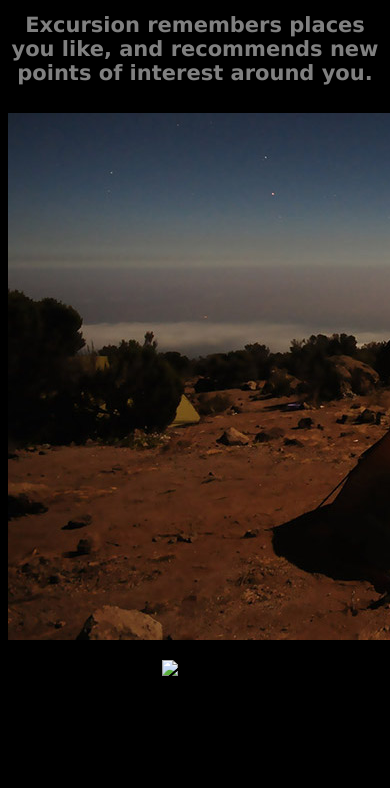
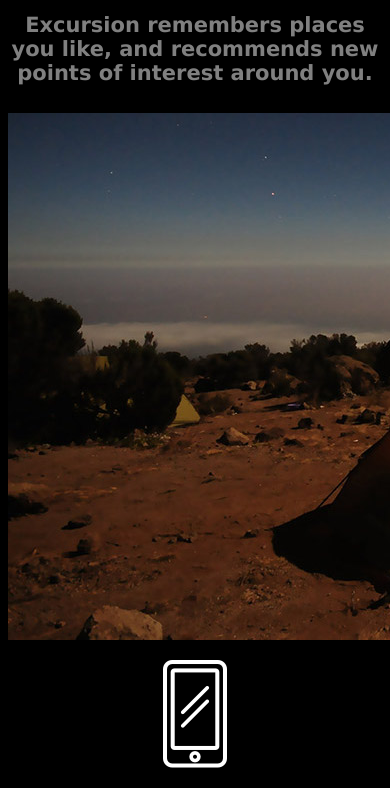
Before and after one commit to yannickpichardo/excursion, a plain HTML site: page index.html in a window 390 px wide. Shown: the part 643-1431 px from the top of the page. Before the commit the page ends 1338 px from the top, so only its background shows below. Drawn offline with Linux system fonts and the light colour scheme.

Commit message:
Fixed phone image

```diff
--- a/index.html
+++ b/index.html
@@ -17,7 +17,7 @@
     <h2 class="header-secondary">Your personal travel guide</h2>
     <h4 class="header-subheader">Excursion remembers places you like, and recommends new points of interest around you.</h4>
     <p><img src="./resources/images/camp.jpg" alt="Camping"></p>
-    <p><img src="./resources/images/phone.jpg" alt="Phone"></p>
+    <p><img src="./resources/images/phone.png" alt="Phone"></p>
 </body>
 
 </html>
```
